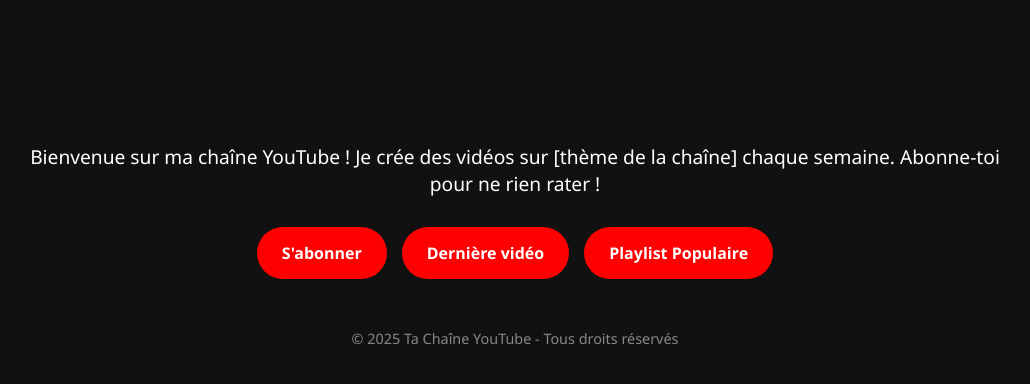
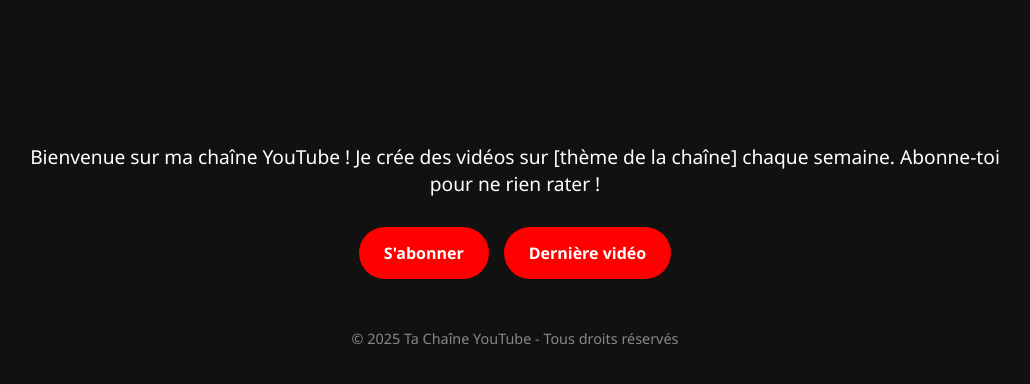
Before and after one commit to Aubinclem/test-site, a plain HTML site: page index.html in a window 1280 px wide. Shown: the part 206-590 px from the top of the page, without its empty margins (125-1155 px from the left). Drawn offline with Linux system fonts and the light colour scheme.

Commit message:
Update index.html

```diff
--- a/index.html
+++ b/index.html
@@ -83,7 +83,6 @@
     <div class="buttons">
       <a class="button" href="https://www.youtube.com/@aubinclem" target="_blank">S'abonner</a>
       <a class="button" href="https://www.youtube.com/watch?v=video1" target="_blank">Dernière vidéo</a>
-      <a class="button" href="https://www.youtube.com/playlist?list=PLxxx" target="_blank">Playlist Populaire</a>
     </div>
   </div>
 
```
